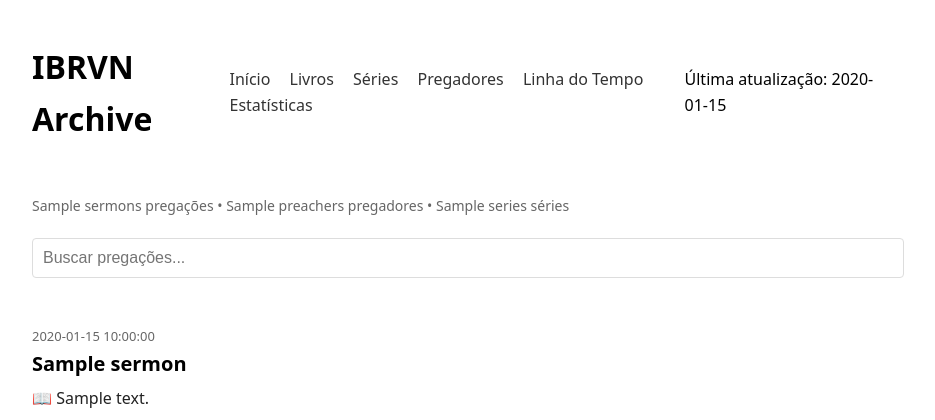
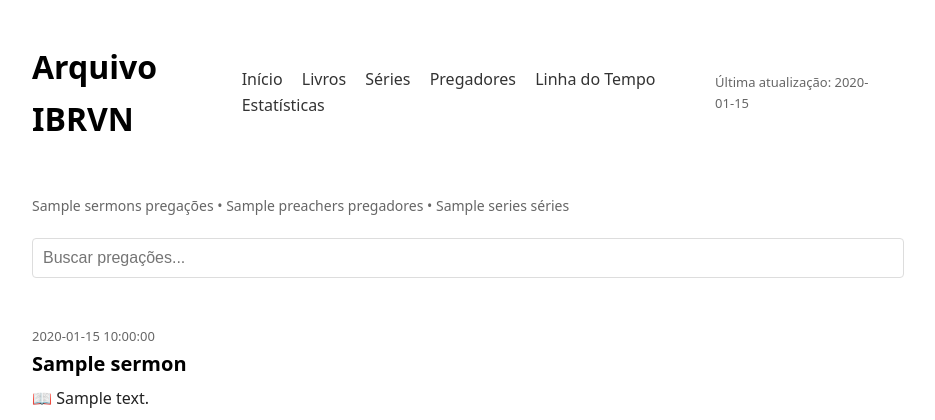
Before and after one commit to samuelnoll/ibrvn-archive, a FastAPI app: template api/templates/home.html in a window 1280 px wide. Shown: the top 420 px of the page, without its empty margins (183-1118 px from the left). Run offline with FastAPI, Linux system fonts and the light colour scheme; the template is opened without the code that fills it: most values are stand-ins (such as "Sample title", 1, 10 or a date in 2020).

Commit message:
Changing site name and update style

```diff
--- a/api/static/style.css
+++ b/api/static/style.css
@@ -141,3 +141,10 @@ font-size: 14px;
 color: #555;
 
 }
+
+.update {
+
+font-size: 13px;
+color: #666;
+
+}
--- a/api/templates/base.html
+++ b/api/templates/base.html
@@ -5,7 +5,7 @@
 
 <link rel="stylesheet" href="/static/style.css">
 
-<title>IBRVN Archive</title>
+<title>Arquivo IBRVN</title>
 
 </head>
 
@@ -13,7 +13,7 @@
 
 <header>
 
-<h1>IBRVN Archive</h1>
+<h1>Arquivo IBRVN</h1>
 
 <nav>
 
```
